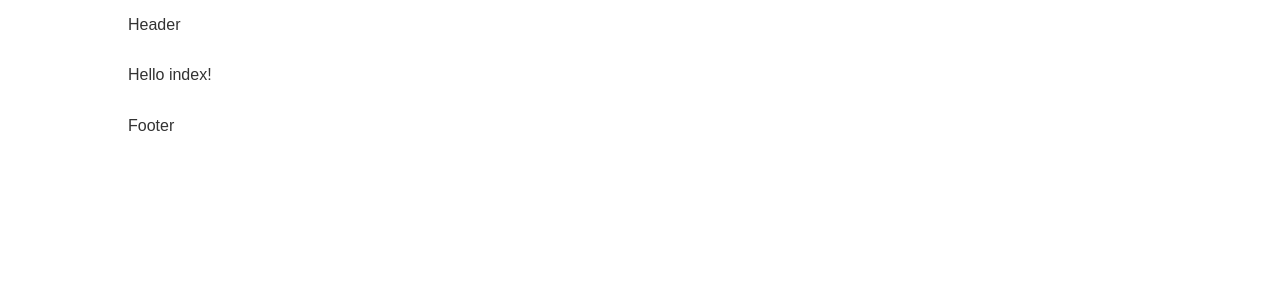
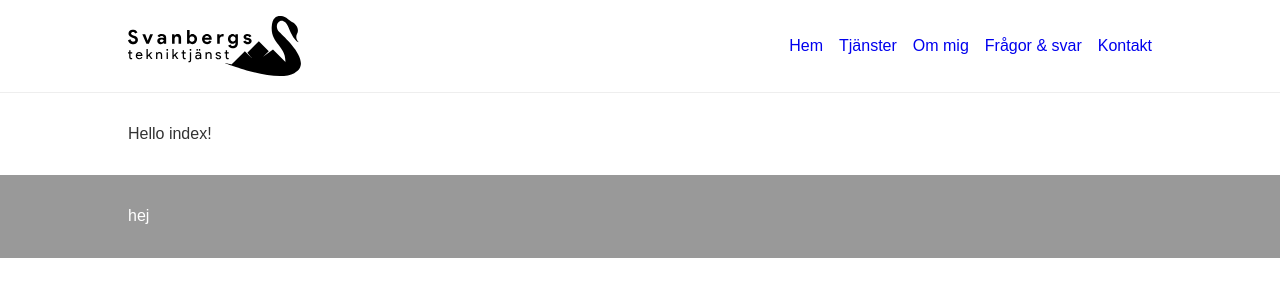
Before and after one commit to Rektangel/svanbergs, a Gatsby site: page / in a window 1280 px wide. Built offline with nearby package versions, Linux system fonts and the light colour scheme; Gatsby itself is replaced by a stand-in of ours.

Commit message:
Add base content

```diff
--- a/src/components/Footer.jsx
+++ b/src/components/Footer.jsx
@@ -2,11 +2,20 @@ import React from 'react';
 import styled from 'styled-components';
 
 const StyledFooter = styled.footer`
+  background-color: #999;
+  color: #fff;
+`;
+
+const FooterContainer = styled.footer`
   max-width: 1024px;
   margin: 0 auto;
-  padding: 1rem;
+  padding: 2rem 1rem;
 `;
 
-const Footer = () => <StyledFooter>Footer</StyledFooter>;
+const Footer = () => (
+  <StyledFooter>
+    <FooterContainer>hej</FooterContainer>
+  </StyledFooter>
+);
 
 export default Footer;
--- a/src/components/Header.jsx
+++ b/src/components/Header.jsx
@@ -1,12 +1,41 @@
 import React from 'react';
+import { Link } from 'gatsby';
 import styled from 'styled-components';
+import logo from '../images/logo.svg';
+import Navigation from './Navigation';
 
 const StyledHeader = styled.header`
+  border-bottom: 1px solid #eee;
+`;
+
+const HeaderContainer = styled.div`
+  display: flex;
+  justify-content: space-between;
+  align-items: center;
   max-width: 1024px;
+  height: 60px;
   margin: 0 auto;
   padding: 1rem;
 `;
 
-const Header = () => <StyledHeader>Header</StyledHeader>;
+const LogoContainer = styled(Link)`
+  height: 100%;
+  width: auto;
+
+  img {
+    height: 100%;
+  }
+`;
+
+const Header = () => (
+  <StyledHeader>
+    <HeaderContainer>
+      <LogoContainer to="/">
+        <img src={logo} alt="Logotype" />
+      </LogoContainer>
+      <Navigation />
+    </HeaderContainer>
+  </StyledHeader>
+);
 
 export default Header;
--- a/src/components/Layout.jsx
+++ b/src/components/Layout.jsx
@@ -13,7 +13,7 @@ const LayoutPropTypes = {
 const Main = styled.main`
   max-width: 1024px;
   margin: 0 auto;
-  padding: 1rem;
+  padding: 2rem 1rem;
 `;
 
 const Layout = ({ children, pageTitle }) => (
--- /dev/null
+++ b/src/components/Navigation.jsx
@@ -0,0 +1,35 @@
+import React from 'react';
+import styled from 'styled-components';
+import { Link } from 'gatsby';
+
+const StyledNavigation = styled.nav``;
+
+const StyledLink = styled(Link)`
+  text-decoration: none;
+
+  &:not(:first-child) {
+    margin-left: 1rem;
+  }
+
+  &:hover {
+    text-decoration: underline;
+  }
+`;
+
+const navItems = [
+  { name: 'Hem', link: '/' },
+  { name: 'Tjänster', link: '/tjanster' },
+  { name: 'Om mig', link: '/om-mig' },
+  { name: 'Frågor & svar', link: '/fragor-och-svar' },
+  { name: 'Kontakt', link: '/kontakt' },
+];
+
+const Navigation = () => (
+  <StyledNavigation>
+    {navItems.map(item => (
+      <StyledLink to={item.link} key={item.link}>{item.name}</StyledLink>
+    ))}
+  </StyledNavigation>
+);
+
+export default Navigation;
--- a/src/styles/colors.js
+++ b/src/styles/colors.js
@@ -5,4 +5,5 @@ export default {
     100: '#111',
     200: '#333',
   },
+  green: '#2c5f37',
 };
```
Also changed, not shown: package.json (+12 -12 lines), src/pages/fragor-och-svar.jsx (added, +8 -0 lines), src/pages/kontakt.jsx (added, +8 -0 lines), src/pages/om-mig.jsx (added, +8 -0 lines), src/pages/tjanster.jsx (added, +8 -0 lines), src/images/logo.svg (added), 1 other file.
